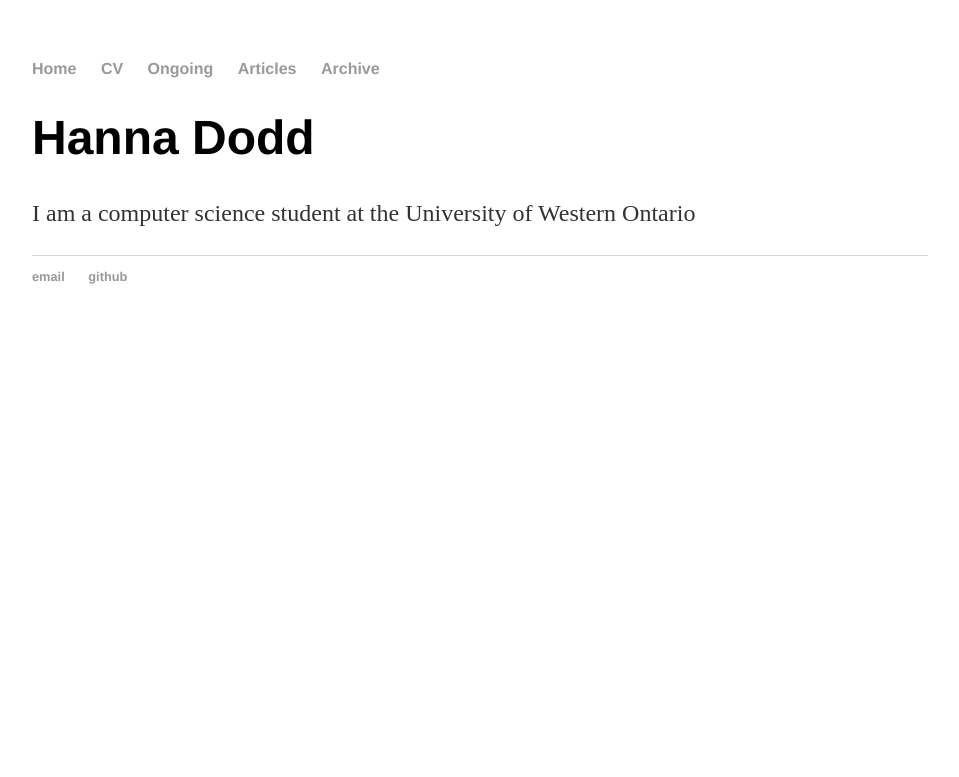
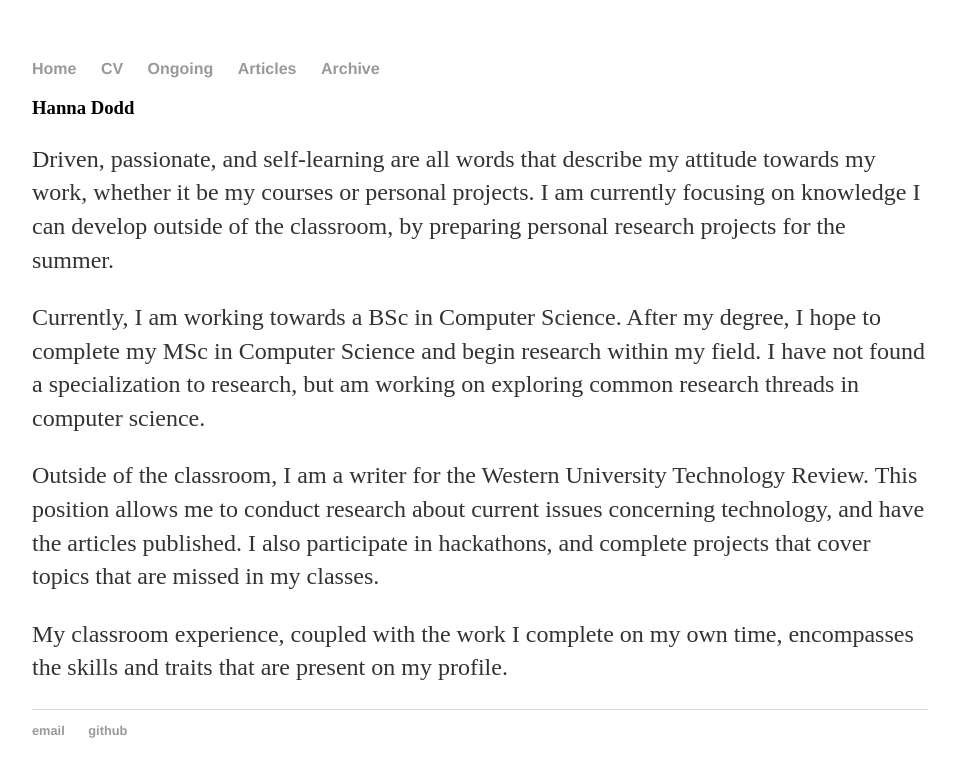
Before and after one commit to hanna-dodd/hanna-dodd.github.io, a Jekyll site: the page built from index.html, in a window 1280 px wide. Shown: the top 777 px of the page, without its empty margins (160-1119 px from the left). Built offline with Jekyll 4.4.1, drawn with Linux system fonts in a browser that asks for light colours.

Commit message:
Created about paragraph.

```diff
--- a/index.html
+++ b/index.html
@@ -3,6 +3,13 @@ layout: default
 title: Home
 ---
 <div class="blurb">
-    <h1>Hanna Dodd</h1>
-	<p>I am a computer science student at the University of Western Ontario</p>
+    <h3>Hanna Dodd</h3>
+	<p>Driven, passionate, and self-learning are all words that describe my attitude towards my work, whether it be my courses or personal projects. I am currently focusing on knowledge I can develop outside of the classroom, by preparing personal research projects for the summer.</p>
+
+	<p>Currently, I am working towards a BSc in Computer Science. After my degree, I hope to complete my MSc in Computer Science and begin research within my field. I have not found a specialization to research, but am working on exploring common research threads in computer science.</p>
+
+	<p>Outside of the classroom, I am a writer for the Western University Technology Review. This position allows me to conduct research about current issues concerning technology, and have the articles published. I also participate in hackathons, and complete projects that cover topics that are missed in my classes.</p>
+
+	<p>My classroom experience, coupled with the work I complete on my own time, encompasses the skills and traits that are present on my profile.</p>
+
 </div><!-- /.blurb -->
```
